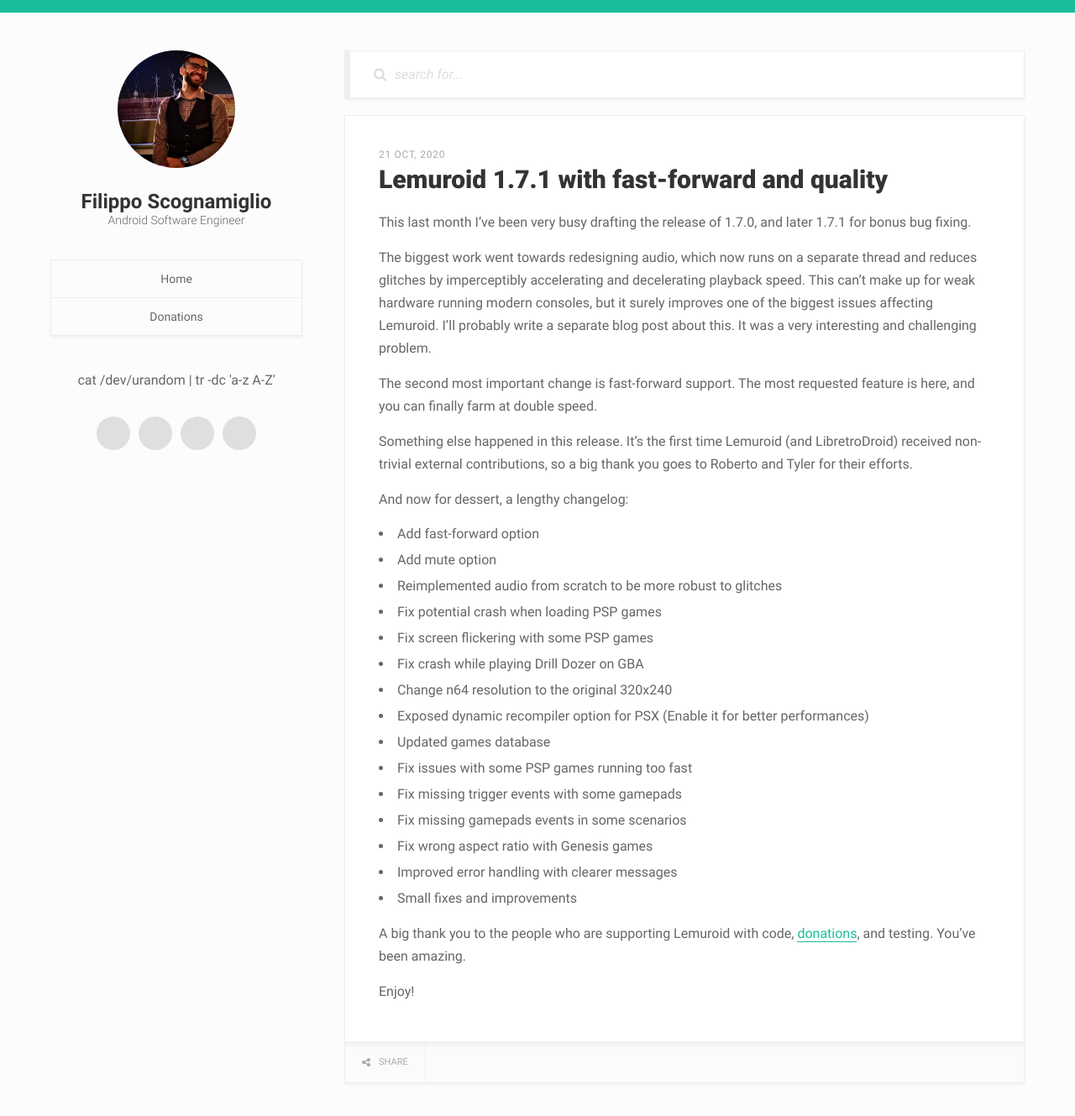
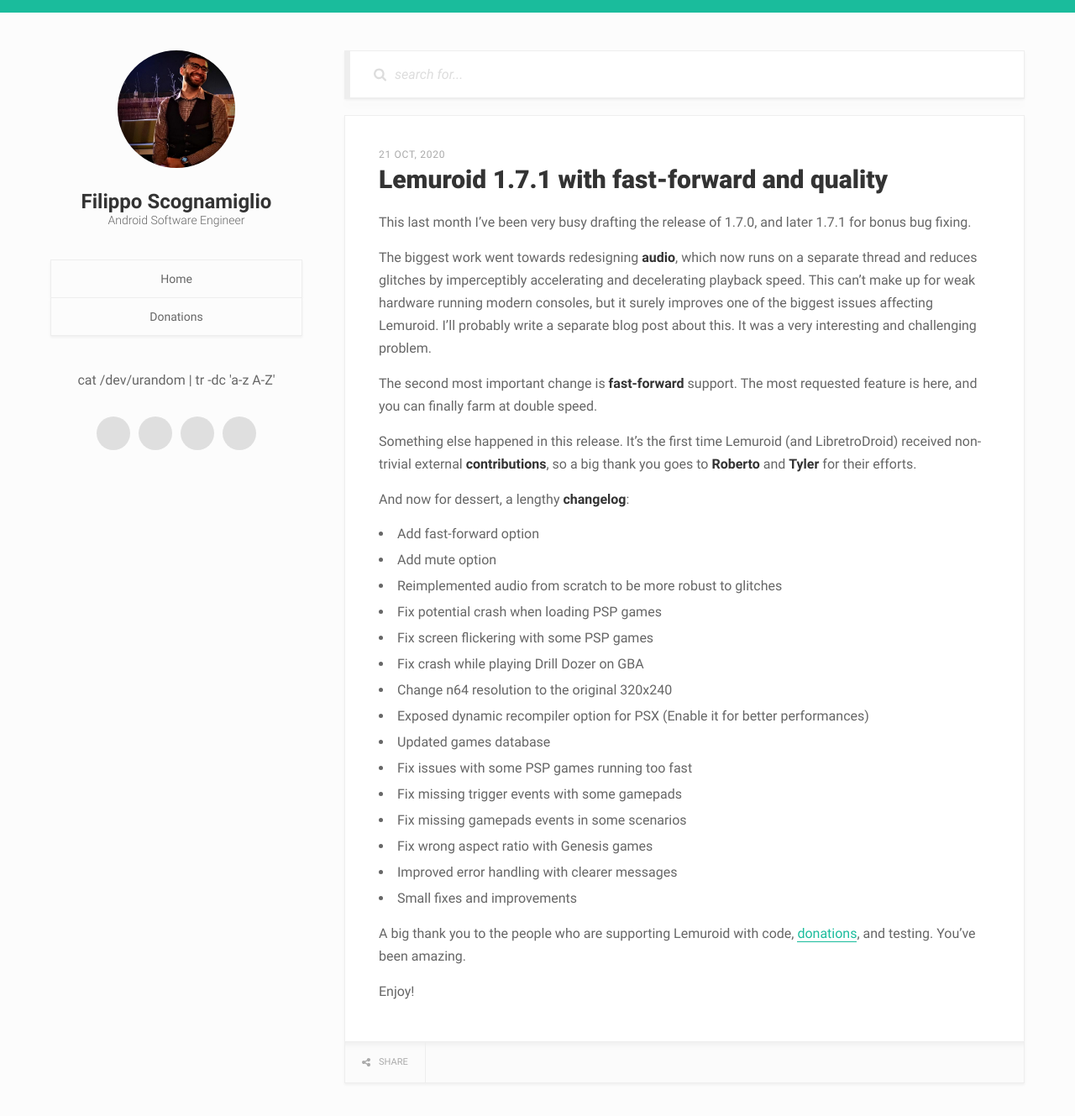
Before and after one commit to Swordfish90/swordfish90.github.io, a Jekyll site: the page built from _posts/2020-10-21-lemuroid-1-7-1.md, in a window 1280 px wide and 1350 px high. Shown: the top 1329 px of the window at 84% size. Built offline with Jekyll 4.4.1, drawn with Linux system fonts in a browser that asks for light colours.

Commit message:
Some bold.

```diff
--- a/_posts/2020-10-21-lemuroid-1-7-1.md
+++ b/_posts/2020-10-21-lemuroid-1-7-1.md
@@ -8,13 +8,13 @@
 
 This last month I’ve been very busy drafting the release of 1.7.0, and later 1.7.1 for bonus bug fixing.
 
-The biggest work went towards redesigning audio, which now runs on a separate thread and reduces glitches by imperceptibly accelerating and decelerating playback speed. This can’t make up for weak hardware running modern consoles, but it surely improves one of the biggest issues affecting Lemuroid. I’ll probably write a separate blog post about this. It was a very interesting and challenging problem.
+The biggest work went towards redesigning **audio**, which now runs on a separate thread and reduces glitches by imperceptibly accelerating and decelerating playback speed. This can’t make up for weak hardware running modern consoles, but it surely improves one of the biggest issues affecting Lemuroid. I’ll probably write a separate blog post about this. It was a very interesting and challenging problem.
 
-The second most important change is fast-forward support. The most requested feature is here, and you can finally farm at double speed.
+The second most important change is **fast-forward** support. The most requested feature is here, and you can finally farm at double speed.
 
-Something else happened in this release. It’s the first time Lemuroid (and LibretroDroid) received non-trivial external contributions, so a big thank you goes to Roberto and Tyler for their efforts.
+Something else happened in this release. It’s the first time Lemuroid (and LibretroDroid) received non-trivial external **contributions**, so a big thank you goes to **Roberto** and **Tyler** for their efforts.
 
-And now for dessert, a lengthy changelog:
+And now for dessert, a lengthy **changelog**:
 
 * Add fast-forward option
 * Add mute option
```
